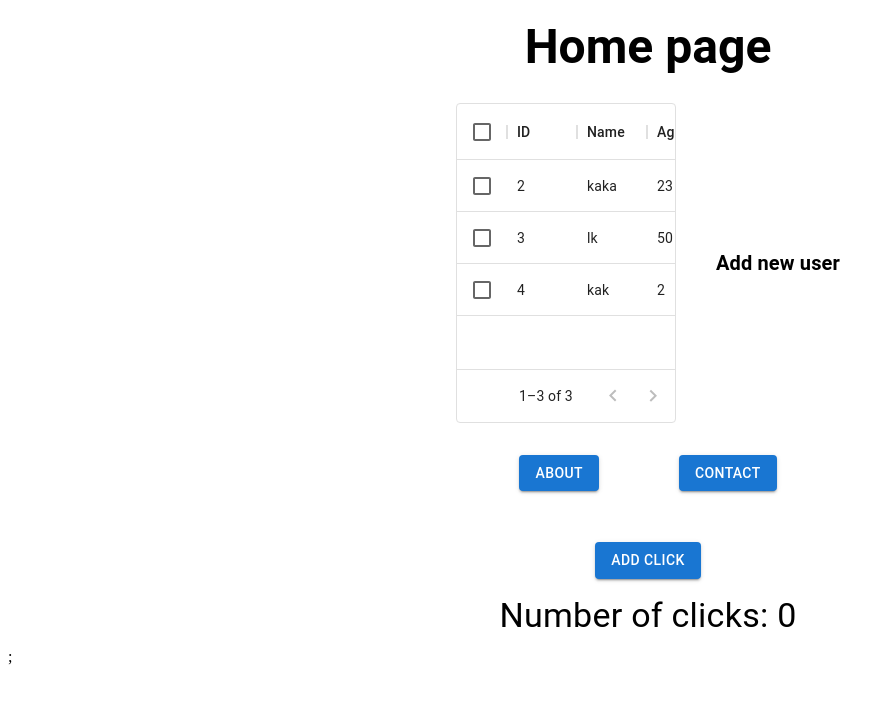
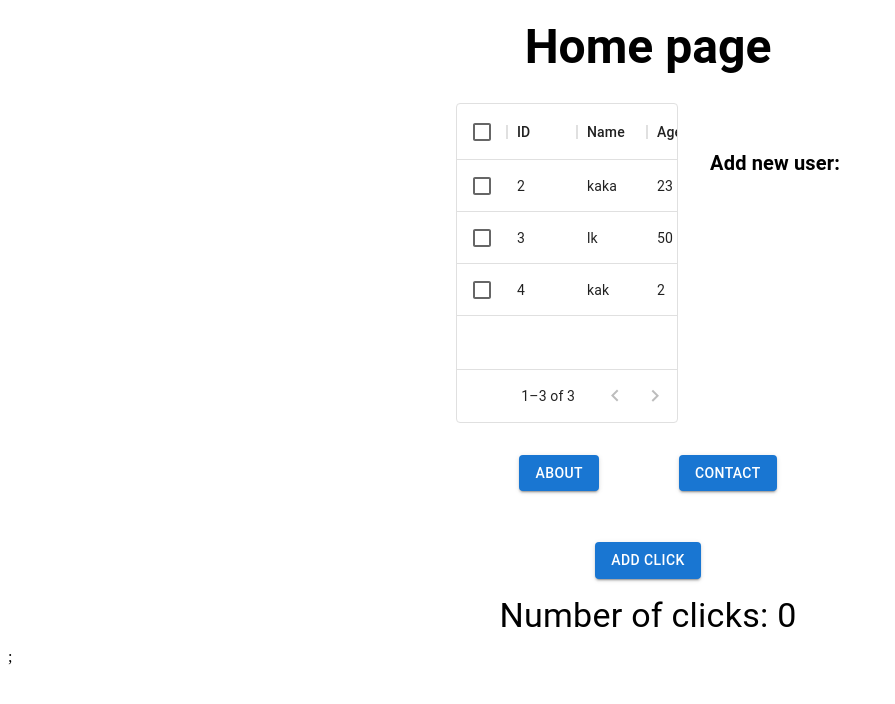
Before and after one commit to Anry001/web-experiments, a React (Vite) app: page / in a window 1280 px wide. Shown: the top 704 px of the page, without its empty margins (0-895 px from the left). Built offline with nearby package versions, Linux system fonts and the light colour scheme.

Commit message:
feat(add-user): added a add user component

```diff
--- /dev/null
+++ b/src/components/AddUser.tsx
@@ -0,0 +1,12 @@
+import { Stack, Typography } from '@mui/material';
+
+const AddUser = () => {
+  return (
+    <Stack>
+      <Typography variant="h6" sx={{ fontWeight: 'bold' }}>
+        Add new user:
+      </Typography>
+    </Stack>
+  );
+};
+export default AddUser;
--- a/src/components/UsersTable.tsx
+++ b/src/components/UsersTable.tsx
@@ -1,6 +1,7 @@
-import { Stack, Typography } from '@mui/material';
+import { Box, Stack } from '@mui/material';
 import { DataGrid, GridColDef } from '@mui/x-data-grid';
 import { useGetUsersQuery } from '@/api/getUsers';
+import AddUser from './AddUser';
 
 const columns: GridColDef[] = [
   { field: 'id', headerName: 'ID', width: 70 },
@@ -17,7 +18,7 @@ const ShitDataGrid = () => {
       direction="row"
       justifyContent="center"
       alignItems="center"
-      spacing={5}
+      spacing={4}
     >
       <DataGrid
         rows={data ?? []}
@@ -28,11 +29,9 @@ const ShitDataGrid = () => {
         experimentalFeatures={{ newEditingApi: true }}
         loading={isLoading}
       />
-      <Stack sx={{}}>
-        <Typography variant="h6" sx={{ fontWeight: 'bold' }}>
-          Add new user
-        </Typography>
-      </Stack>
+      <Box sx={{ pb: '200px' }}>
+        <AddUser />
+      </Box>
     </Stack>
   );
 };
```
